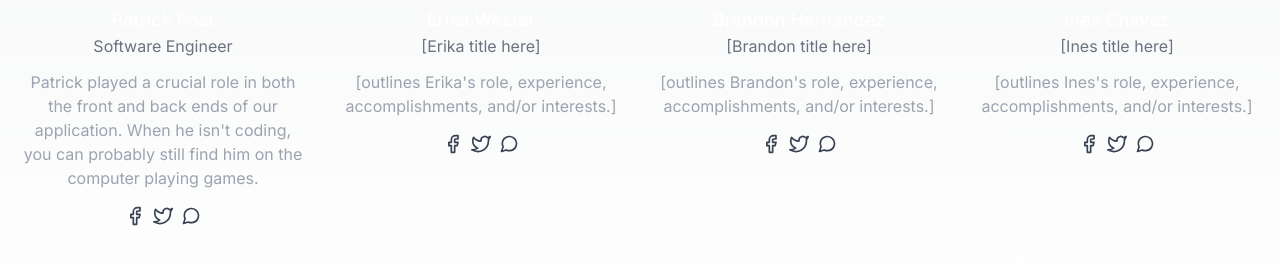
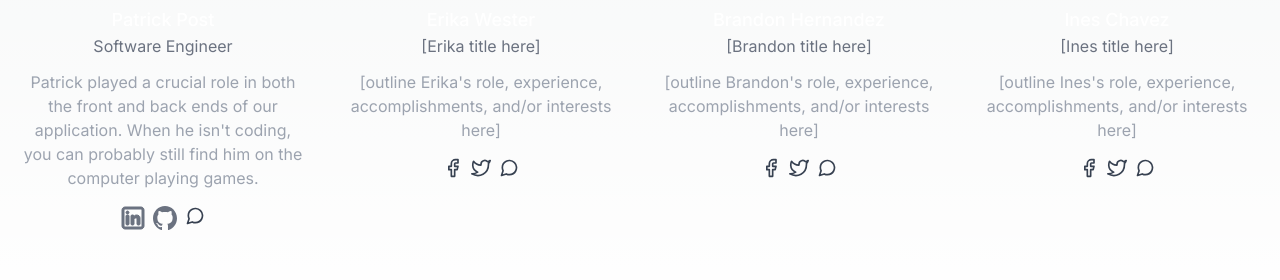
Before and after one commit to Team-Gubernetes-Gamma/Kube-Est8-Splash-Page, a Next.js app: page / in a window 1280 px wide. Shown: the part 1920-2200 px from the top of the page. Built offline with nearby package versions, Linux system fonts and the light colour scheme.

Commit message:
Add new profile svgs

```diff
--- a/app/page.js
+++ b/app/page.js
@@ -138,14 +138,10 @@ export default function Home() {
             <p class="mb-4">Patrick played a crucial role in both the front and back ends of our application. When he isn't coding, you can probably still find him on the computer playing games.</p>
             <span class="inline-flex">
               <a class="text-gray-700">
-                <svg fill="none" stroke="currentColor" stroke-linecap="round" stroke-linejoin="round" stroke-width="2" class="w-5 h-5" viewBox="0 0 24 24">
-                  <path d="M18 2h-3a5 5 0 00-5 5v3H7v4h3v8h4v-8h3l1-4h-4V7a1 1 0 011-1h3z"></path>
-                </svg>
+                <Image src='/linkedin.svg' width={24} height={24}/>
               </a>
               <a class="ml-2 text-gray-700">
-                <svg fill="none" stroke="currentColor" stroke-linecap="round" stroke-linejoin="round" stroke-width="2" class="w-5 h-5" viewBox="0 0 24 24">
-                  <path d="M23 3a10.9 10.9 0 01-3.14 1.53 4.48 4.48 0 00-7.86 3v1A10.66 10.66 0 013 4s-4 9 5 13a11.64 11.64 0 01-7 2c9 5 20 0 20-11.5a4.5 4.5 0 00-.08-.83A7.72 7.72 0 0023 3z"></path>
-                </svg>
+                <Image src='/github.svg' width={24} height={24}/>
               </a>
               <a class="ml-2 text-gray-700">
                 <svg fill="none" stroke="currentColor" stroke-linecap="round" stroke-linejoin="round" stroke-width="2" class="w-5 h-5" viewBox="0 0 24 24">
@@ -162,7 +158,7 @@ export default function Home() {
           <div class="w-full">
             <h2 class="title-font font-medium text-lg text-white">Erika Wester</h2>
             <h3 class="text-gray-500 mb-3">[Erika title here]</h3>
-            <p class="mb-4">[outlines Erika's role, experience, accomplishments, and/or interests.]</p>
+            <p class="mb-4">[outline Erika's role, experience, accomplishments, and/or interests here]</p>
             <span class="inline-flex">
               <a class="text-gray-700">
                 <svg fill="none" stroke="currentColor" stroke-linecap="round" stroke-linejoin="round" stroke-width="2" class="w-5 h-5" viewBox="0 0 24 24">
@@ -189,7 +185,7 @@ export default function Home() {
           <div class="w-full">
             <h2 class="title-font font-medium text-lg text-white">Brandon Hernandez</h2>
             <h3 class="text-gray-500 mb-3">[Brandon title here]</h3>
-            <p class="mb-4">[outlines Brandon's role, experience, accomplishments, and/or interests.]</p>
+            <p class="mb-4">[outline Brandon's role, experience, accomplishments, and/or interests here]</p>
             <span class="inline-flex">
               <a class="text-gray-700">
                 <svg fill="none" stroke="currentColor" stroke-linecap="round" stroke-linejoin="round" stroke-width="2" class="w-5 h-5" viewBox="0 0 24 24">
@@ -216,7 +212,7 @@ export default function Home() {
           <div class="w-full">
             <h2 class="title-font font-medium text-lg text-white">Ines Chavez</h2>
             <h3 class="text-gray-500 mb-3">[Ines title here]</h3>
-            <p class="mb-4">[outlines Ines's role, experience, accomplishments, and/or interests.]</p>
+            <p class="mb-4">[outline Ines's role, experience, accomplishments, and/or interests here]</p>
             <span class="inline-flex">
               <a class="text-gray-700">
                 <svg fill="none" stroke="currentColor" stroke-linecap="round" stroke-linejoin="round" stroke-width="2" class="w-5 h-5" viewBox="0 0 24 24">
```
Also changed, not shown: public/github.svg, public/linkedin.svg.
